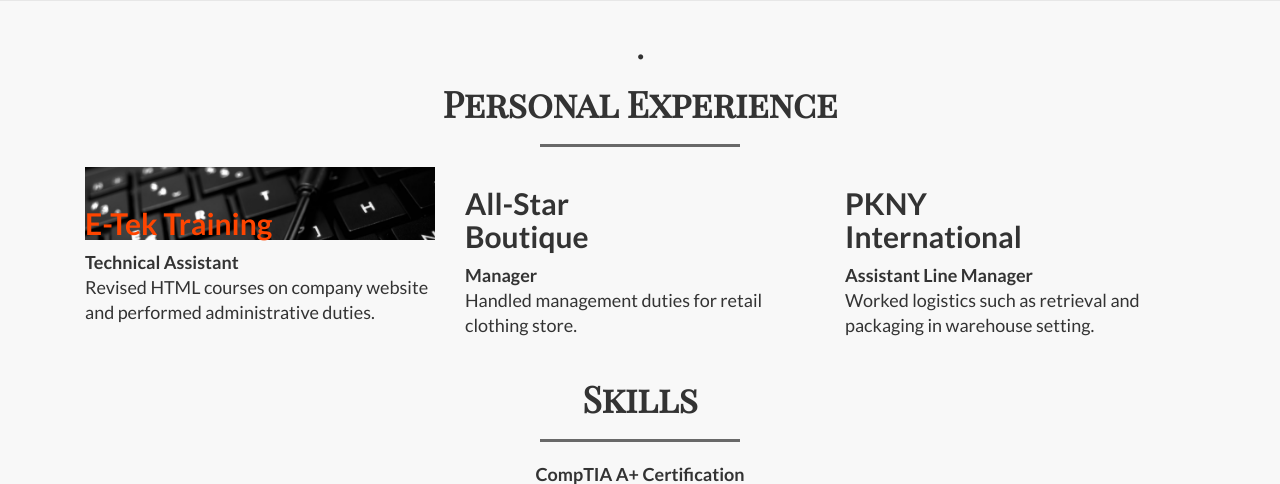
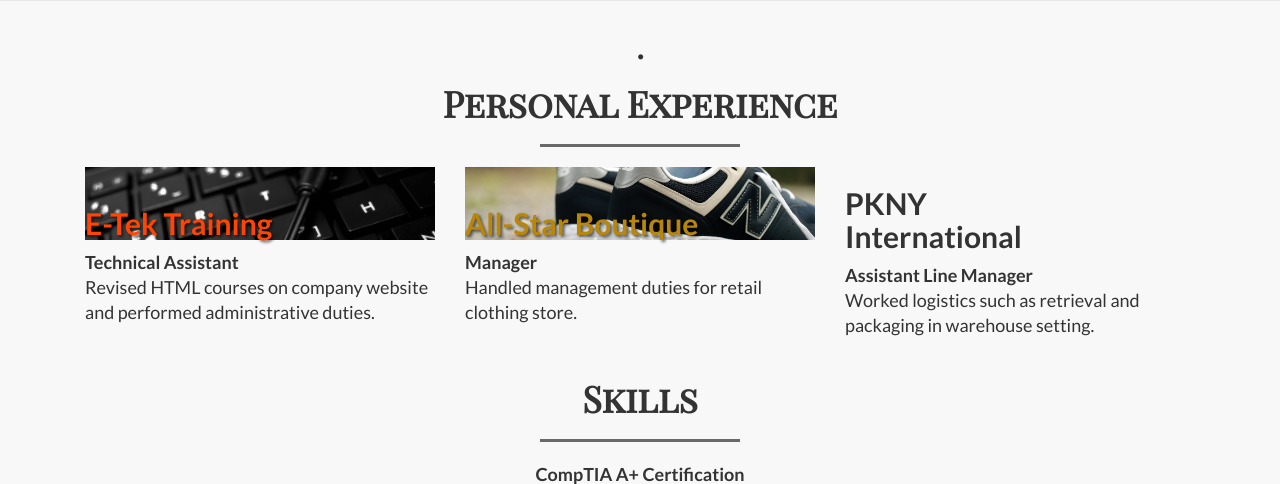
Before and after one commit to dy89/is219s17Yi-P1, a PHP site: page /index.html in a window 1280 px wide. Shown: the part 1536-2020 px from the top of the page. Run offline with PHP 8.4, Linux system fonts and the light colour scheme; some web fonts are replaced.

Commit message:
Add image to job 2 with font and text adjustment

```diff
--- a/css/landing-page.css
+++ b/css/landing-page.css
@@ -197,8 +197,12 @@
 .job1{
     background: url(../img/job1.jpg) no-repeat center center;
     background-size: cover;
-
-}
-.lead1{
+    text-shadow: 2px 2px 3px rgba(0,0,0,0.6);
     color:#FF4500;
 }
+.job2{
+    background: url(../img/job2.jpg) no-repeat center center;
+    background-size: cover;
+    text-shadow: 2px 2px 3px rgba(0,0,0,0.6);
+    color:#B8860B;
+}
--- a/index.html
+++ b/index.html
@@ -160,12 +160,13 @@
                 <div class="col-lg-12">
                     <div class="col-md-4">
                         <div class="job1">
-                        <br><h2 class="lead1">E-Tek Training</h2></div>
+                        <br><h2>E-Tek Training</h2></div>
                         <p class ="lead"><b>Technical Assistant</b><br>Revised HTML courses on company website and performed administrative duties.
                         </p>
                     </div>
                     <div class="col-md-4">
-                        <h2>All-Star<br>Boutique</h2>
+                        <div class="job2">
+                        <br><h2 class=>All-Star Boutique</h2></div>
                         <p class="lead"><b>Manager</b><br>Handled management duties for retail clothing store.
                         </p>
                     </div>
```
Also changed, not shown: img/job2.jpg (added).
